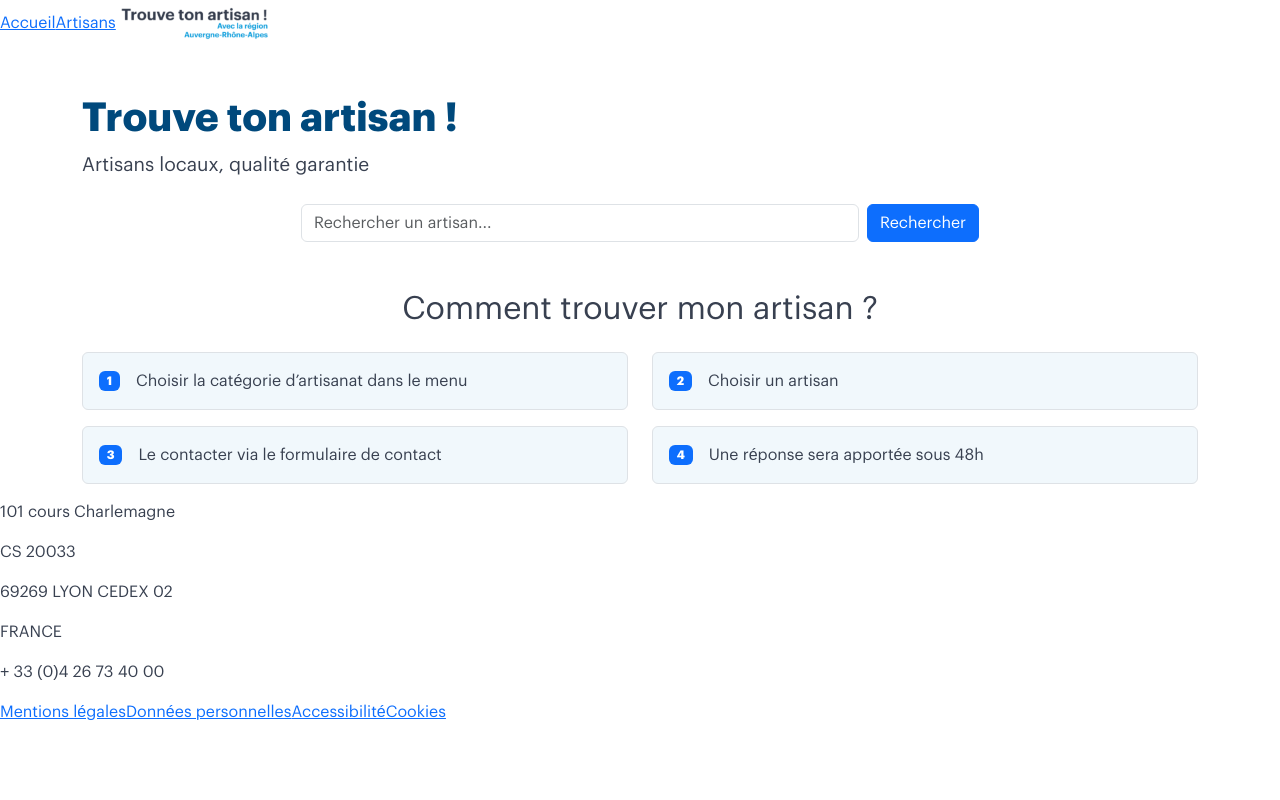
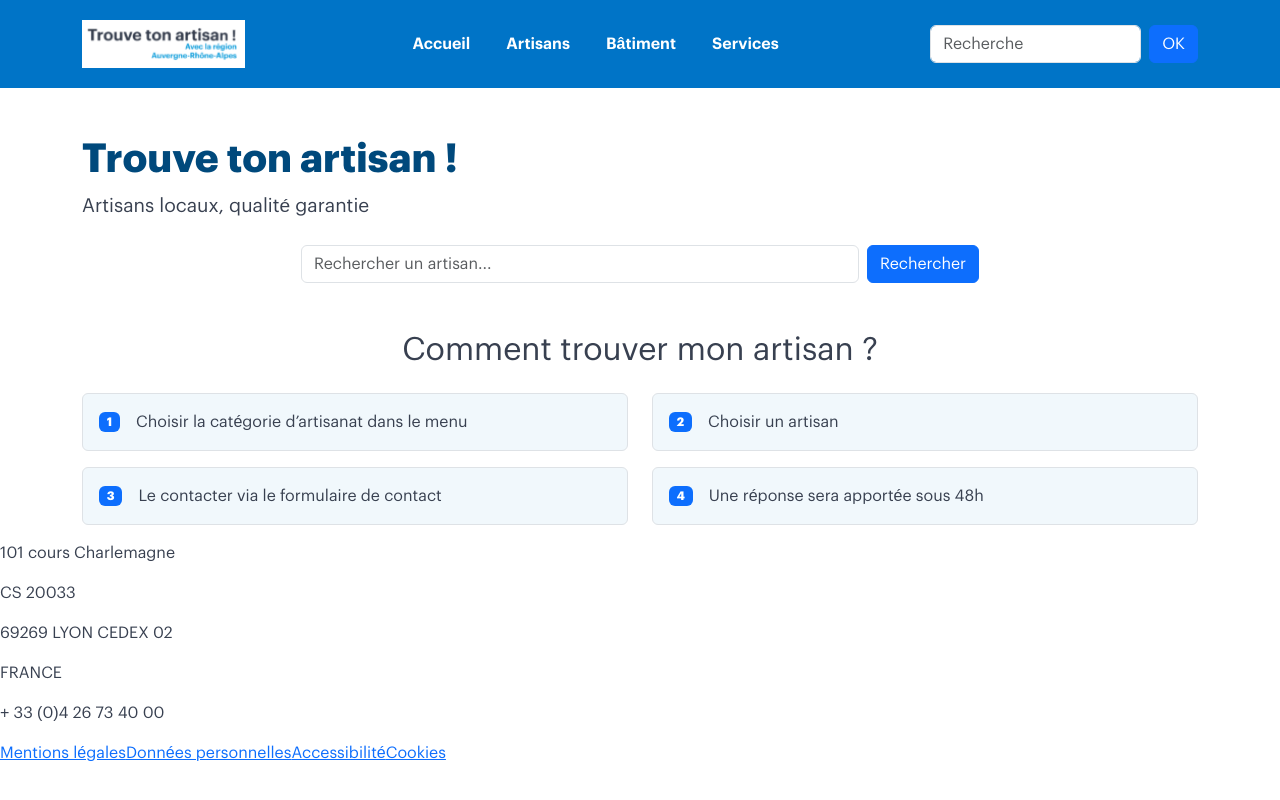
Before and after one commit to Lindsay-Renelle/trouve-ton-artisan, an Angular app: page / in a window 1280 px wide. Built offline with nearby package versions, Linux system fonts and the light colour scheme.

Commit message:
début header

```diff
--- a/src/app/components/header/header.html
+++ b/src/app/components/header/header.html
@@ -1,4 +1,64 @@
-<a routerLink="/">Accueil</a>
-<a routerLink="/artisans">Artisans</a>
+<!-- Navbar Bootstrap -->
+<nav class="navbar navbar-expand-lg">
 
-<img src="image/logo.png" alt="Trouve ton artisan">
+    <div class="container">
+
+        <!-- Logo -->
+        <a class="navbar-brand" routerLink="/">
+            <img src="image/logo.png" alt="Logo Trouve ton artisan">
+        </a>
+
+        <!-- Bouton menu mobile -->
+        <button
+            class="navbar-toggler"
+            type="button"
+            data-bs-toggle="collapse"
+            data-bs-target="#navbarNav"
+        >
+            <span class="navbar-toggler-icon"></span>
+        </button>
+
+        <!-- Menu -->
+        <div class="collapse navbar-collapse" id="navbarNav">
+
+            <!-- Liens -->
+            <ul class="navbar-nav mx-auto">
+
+                <li class="nav-item">
+                    <a class="nav-link" routerLink="/">Accueil</a>
+                </li>
+
+                <li class="nav-item">
+                    <a class="nav-link" routerLink="/artisans">Artisans</a>
+                </li>
+
+                <li class="nav-item">
+                    <a class="nav-link" href="#">Bâtiment</a>
+                </li>
+
+                <li class="nav-item">
+                    <a class="nav-link" href="#">Services</a>
+                </li>
+
+            </ul>
+
+            <!-- Barre recherche -->
+            <form class="d-flex">
+
+                <input
+                    class="form-control me-2"
+                    type="search"
+                    placeholder="Recherche"
+                >
+
+                <button class="btn btn-primary" type="submit">
+                    OK
+                </button>
+
+            </form>
+
+        </div>
+
+    </div>
+
+</nav>
--- a/src/app/components/header/header.scss
+++ b/src/app/components/header/header.scss
@@ -0,0 +1,22 @@
+/* Navbar */
+.navbar {
+    background-color: #0074c7;
+    padding: 15px 0;
+}
+
+/* Logo */
+.navbar-brand img {
+    width: 163px;
+}
+
+/* Liens menu */
+.nav-link {
+    color: white;
+    font-weight: 600;
+    margin: 0 10px;
+}
+
+/* Hover menu */
+.nav-link:hover {
+    color: #82b864;
+}
```
